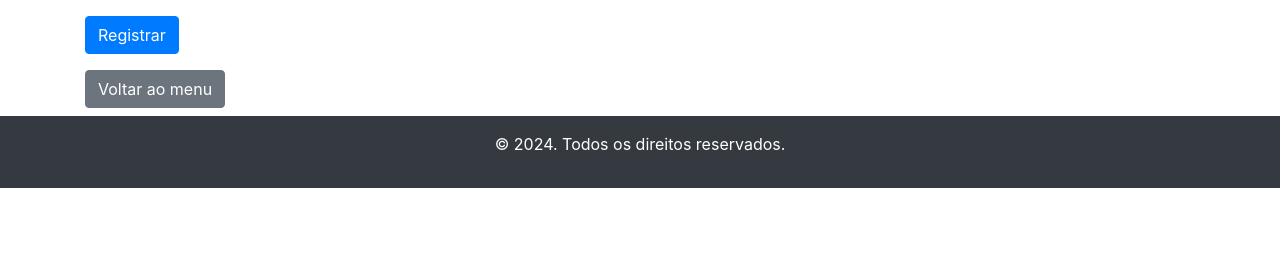
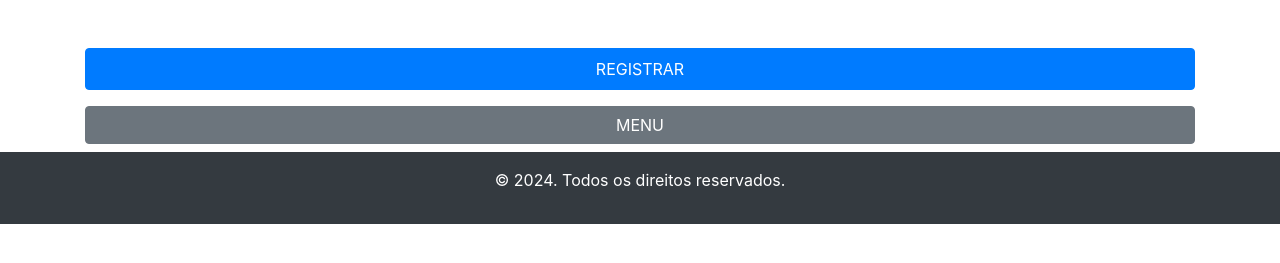
Before and after one commit to vitoroliveirasilva/Recebimento, a Flask app: page /cadastro/centros in a window 1280 px wide. Shown: the part 300-563 px from the top of the page. Run offline with Flask 3, Linux system fonts and the light colour scheme; the visitor is signed in with stand-in values (Sample User, id 1); data that the repository does not hold is empty; some libraries are stand-ins or nearby versions.

Commit message:
FIX - Button register html
Correção de tamanho de botões nas páginas de cadastro

```diff
--- a/Recebimento/templates/edit/senha.html
+++ b/Recebimento/templates/edit/senha.html
@@ -42,7 +42,7 @@
                         {% endfor %}
                     </div>
                     <div class="form-group mt-5 d-flex">
-                        <button type="submit" class="btn btn-primary flex-grow-1 mr-2 py-3">Alterar Senha</button>
+                        <button type="submit" class="btn btn-primary flex-grow-1 py-2" style="text-transform: uppercase;">Alterar Senha</button>
                     </div>
                 </form>
                 <a href="/" class="btn btn-secondary btn-block">MENU</a>
--- a/Recebimento/templates/register/centro.html
+++ b/Recebimento/templates/register/centro.html
@@ -30,8 +30,10 @@
                 <label for="filial">Filial:</label>
                 {{ form.filial(class="form-control") }}
             </div>
-            <button type="submit" class="btn btn-primary">Registrar</button>
+            <div class="form-group mt-5 d-flex">
+                <button type="submit" class="btn btn-primary flex-grow-1 py-2" style="text-transform: uppercase;">Registrar</button>
+            </div>
         </form>
-        <a href="/" class="btn btn-secondary mt-3">Voltar ao menu</a>
+        <a href="/" class="btn btn-secondary btn-block">MENU</a>
     </div>
 {% endblock %}
--- a/Recebimento/templates/register/filial.html
+++ b/Recebimento/templates/register/filial.html
@@ -26,8 +26,10 @@
                 <label for="nome">Nome:</label>
                 <input type="text" class="form-control" name="nome" placeholder="Insira o nome da filial" required>
             </div>
-            <button type="submit" class="btn btn-primary">Registrar</button>
+            <div class="form-group mt-5 d-flex">
+                <button type="submit" class="btn btn-primary flex-grow-1 py-2" style="text-transform: uppercase;">Registrar</button>
+            </div>
         </form>
-        <a href="/" class="btn btn-secondary mt-3">Voltar ao menu</a>
+        <a href="/" class="btn btn-secondary btn-block">MENU</a>
     </div>
 {% endblock %}
--- a/Recebimento/templates/register/responsavel.html
+++ b/Recebimento/templates/register/responsavel.html
@@ -78,10 +78,9 @@
                 {% endif %}
             {% endwith %}
             <div class="form-group mt-5 d-flex">
-                <button type="submit" class="btn btn-primary flex-grow-1 mr-2 py-3">Registrar</button>
+                <button type="submit" class="btn btn-primary flex-grow-1 py-2" style="text-transform: uppercase;">Registrar</button>
             </div>
         </form>
-        <br>
-        <a href="/"><button class="btn btn-secondary">Voltar ao menu</button></a>
+        <a href="/" class="btn btn-secondary btn-block">MENU</a>
     </div>
 {% endblock %}
```
